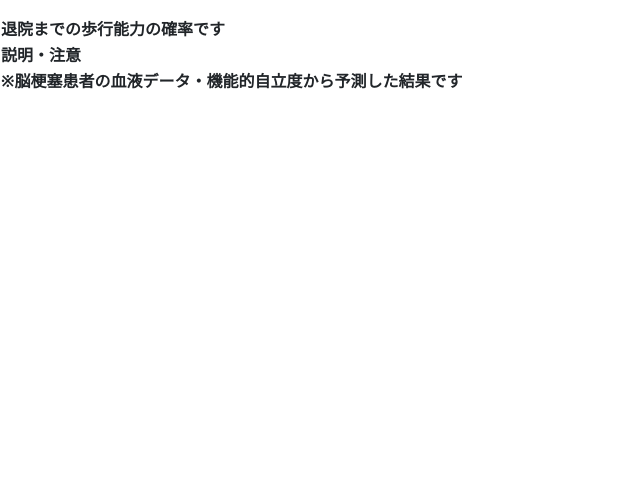
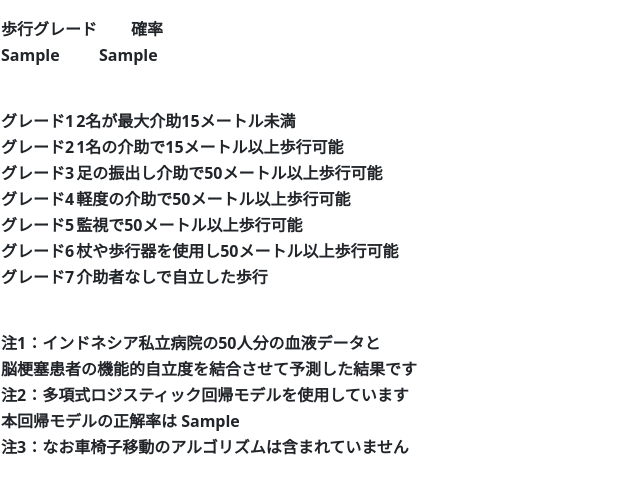
Before and after one commit to mmzznno/prodict-gait, a Flask app: template templates/submit.html in a window 1280 px wide. Shown: the part 90-584 px from the top of the page, without its empty margins (0-640 px from the left). Run offline with Flask 2, Linux system fonts and the light colour scheme; the template is opened without the code that fills it: most values are stand-ins (such as "Sample title", 1, 10 or a date in 2020); lists and menus that the app fills with data are empty.

Commit message:
6th commit

```diff
--- a/app.py
+++ b/app.py
@@ -1,12 +1,11 @@
 import pandas as pd
 import numpy as np
+import matplotlib.pyplot as plt
 from flask import Flask, render_template, request,redirect, url_for
 from sklearn.model_selection import train_test_split
-from sklearn.tree import DecisionTreeClassifier
 from sklearn.linear_model import LogisticRegression
 from sklearn.metrics import confusion_matrix, ConfusionMatrixDisplay
-from sklearn.tree import export_graphviz
-#from matplotlib.colors import ListedColormap
+from sklearn.metrics import accuracy_score
 
 app = Flask(__name__)
 
@@ -30,9 +29,6 @@ def index():
         message = "脳梗塞：退院前の歩行予測をするアプリです",
        )
      #1データのチェックをした方がいいか？
-     #2全データを入力していないと次の画面に進めないようにする
-
-
 
 #「/next」へアクセスがあった場合に、next.htmlを返す
 @app.route("/next", methods=['GET','POST'])
@@ -72,14 +68,20 @@ def next():
           }
       )
     #CSVファイルに退避　（計算部で使用）
-      #df.to_csv("/tmp/blood_data.csv",encoding='utf-8',index=False)
+      # ディレクトリがないとエラーになるため作成
+      #dir = Path
+      #direct = dir.mkdir(parents=True, exist_ok=True)
+
+
+      #df.to_csv('/tmp/blood_data.csv', encoding='utf-8',index=False)
+
       df.to_csv("blood_data.csv",encoding='utf-8',index=False)
 
       return redirect(url_for("next"))
 
     return render_template('next.html',
     title = "Gait Prodict",
-    message = "退院前の歩行予測をするアプリです 続き" ,)
+    message = "続き　退院前の歩行予測をするアプリです" ,)
 
 
 #「/back」へアクセスがあった場合に、index.htmlを返す
@@ -99,12 +101,12 @@ def sub():
 
   if request.method == "POST":
 
-      df_train = pd.read_csv("medical_data.csv",encoding='utf-8')
+      blood = pd.read_csv("blood_data.csv",encoding='utf-8')
+      #blood = pd.read_csv('/tmp/blood_data.csv', encoding='utf-8')
+      #print(blood.head())
+
+      df_train = pd.read_csv("medical_data.csv", encoding='utf-8')
       #print(df_train.head())
-
-      blood = pd.read_csv("blood_data.csv",encoding='utf-8')
-      #blood = pd.read_csv("/tmp/blood_data.csv",encoding='utf-8')
-      #print(blood.head())
 
     #追加・削除が発生する可能性があるため、1項目ずつ代入
       pati_id = blood.loc[:, ["pati_id"]]
@@ -164,12 +166,12 @@ def sub():
   df_gait = df_train.loc[:, ["GAIT"]]
   y  = df_gait
   y = y.dropna()
-  print(y.shape)
+  #print(y.shape)
 
   #訓練用とテストを分割する
   X_train, X_test, y_train, y_test = train_test_split(X, y, test_size=0.30, random_state=0)
 
-  print(len(X_train), len(X_test))
+  #print(len(X_train), len(X_test))
 
   model = LogisticRegression(penalty='none', max_iter=200)
   model.fit(X_train, y_train)
@@ -177,38 +179,84 @@ def sub():
   #精度の評価
   y_pred1 = model.predict(X_test)
   cm = confusion_matrix(y_test, y_pred1)
-  cl = model.classes_
-  disp = ConfusionMatrixDisplay(confusion_matrix=cm, display_labels= cl)
-  disp.plot()
+
+  #正解率
+  acc = (accuracy_score(y_test, y_pred1))
+
+  #パーセント表示
+  acc_w = acc * 100
+
+  text1 = "{:.1f}"
+  acc_dis_w = text1.format(acc_w)
+
+  acc_dis = str(acc_dis_w) + "%"
+
+  print("正解率")
+  print(acc_w)
+
 
   #入力データの予測
   df_test =df_test.drop(["GAIT"] , axis=1)
   df_test =df_test.drop(["pati_id"] , axis=1)
 
-  print(X.head())
-  print(df_test)
+  #print(X.head())
+  #print(df_test)
+
   df_test.to_csv("test_data.csv")
   y_pred = model.predict_proba(df_test)
+
   print(y_pred)
 
+  #リストに変換
+  y_list = np.array(y_pred)
 
+  y_list1 =  y_list[0]
+
+  print(len(y_list1))
+
+  #最大値の確率を取得
+  y_list_max =  max(y_list1)
+  print(y_list_max)
+
+  #最大値のINDEX
+  y_list_w = y_list1
+
+  max_index = np.argmax(y_list_w)
+
+  print(max_index)
+
+  #クラス数を取得
   cl = model.classes_
 
-  #クラス分類の表示　0を含めると1から7までの段階で8分類
-  #例）分類が「4」であれば歩行段階は「5」
 
   print(cl)
+  print(cl[max_index])
 
+  #歩行のグレードを取得
+  grade_dis = cl[max_index]
 
-  #グラフを作成
+  grade_dis = str(grade_dis)
 
-  #  return redirect(url_for("sub"))
+  #パーセント表示
+  proba = y_list_max * 100
 
+  text = "{:.1f}"
+  proba_dis_w = text.format(proba)
 
+  proba_dis = str(proba_dis_w) + "%"
+
+  #楯列から横列へ変換
+  print(proba_dis)
+
+     #return redirect(url_for("sub"))
   return render_template("submit.html",
-      title = "Gait Prodict 予測結果です",
-      message = "y_pred",
-      )
+
+      title = "Gait Prodict",
+      message = "あなたの退院前の歩行能力のグレード予測です" ,
+
+      data1 = grade_dis,
+      data2 = proba_dis,
+      data3 = acc_dis )
 
 if __name__ == "__main__":
 
--- a/plan_data.csv
+++ b/plan_data.csv
@@ -1,2 +1,2 @@
 SIDE,STAGE-A,STAGE-B,STAGE-C,EAT,VOID,DEFE,GAIT,UNDER,EXPREE
-1,2,2,2,3,4,4,3,4,4
+2,2,2,3,4,4,4,3,5,4
--- a/requirements.txt
+++ b/requirements.txt
@@ -1,5 +1,8 @@
 uwsgi==2.0.21
 flask==2.1.0
+google-cloud-storage
 gunicorn==20.1.0
 pandas == 1.3.5
 scikit-learn==1.0.2
+numpy ==1.21.6
+matplotlib ==3.5.3
--- a/templates/base.html
+++ b/templates/base.html
@@ -17,7 +17,7 @@
     {% block content %}{% endblock %}
 
     <div class="fixed-bottom fmx-0 bg-black bg-opacity-75 text-center text-white" >
-         <h5>@ 2022 Yuji Mizuno</h5>
+         <h5>© 2022  Yuji Mizuno</h5>
     </div>
 </body>
 
--- a/blood_data.csv
+++ b/templates/blood_data.csv
@@ -1,2 +1,2 @@
 pati_id,SEX,AGE,COUNT,ALB,AST,ALT,GTP,HBA1C,HEMO,CRP,CRE
-123,0,60,1,4.0,34,20,20,6.7,23,0.1,1.1
+2,0,60,1,3.9,20,30,40,6.1,15,0.1,1.1
--- a/templates/submit.html
+++ b/templates/submit.html
@@ -10,16 +10,91 @@
 {% block content %}
 <P>{{ message }}</p>
 <table>
+        <tr>
+        <th >歩行グレード</th>
+        <th>　　確率　</th>
+        </tr>
+        <tr>
+            <th>
+            {% for grade_dis  in data1 %}
+
+            {{ grade_dis }}
+
+            {% endfor %}
+            </th>
+
+            <th>
+            {% for proba_dis  in data2 %}
+
+            {{ proba_dis }}
+
+            {% endfor %}
+            </th>
+
+        </tr>
+</table>
+    <p>　</p>
+<table>
+        <tr>
+        <th >グレード1</th>
+        <th >2名が最大介助15メートル未満</th>
+        </tr>
+
+        <tr>
+        <th >グレード2</th>
+        <th >1名の介助で15メートル以上歩行可能</th>
+        </tr>
+        <tr>
+        <th >グレード3</th>
+        <th >足の振出し介助で50メートル以上歩行可能</th>
+        </tr>
+
+        <tr>
+        <th >グレード4</th>
+        <th >軽度の介助で50メートル以上歩行可能</th>
+        </tr>
+
+        <tr>
+        <th >グレード5</th>
+        <th >監視で50メートル以上歩行可能</th>
+        </tr>
+
+        <tr>
+        <th >グレード6</th>
+        <th >杖や歩行器を使用し50メートル以上歩行可能</th>
+        </tr>
+
+        <tr>
+        <th >グレード7</th>
+        <th >介助者なしで自立した歩行</th>
+        </tr>
+</table>
+<table>
+    <p>　</p>
     <tr>
-        <th>退院までの歩行能力の確率です</th>
-    <tr>
-        <th>説明・注意</th>
+        <th>注1：インドネシア私立病院の50人分の血液データと　　</th>
     </tr>
     <tr>
-        <th>※脳梗塞患者の血液データ・機能的自立度から予測した結果です</th>
+        <th>脳梗塞患者の機能的自立度を結合させて予測した結果です</th>
+    </tr>
+    <tr>
+        <th>注2：多項式ロジスティック回帰モデルを使用しています</th>
+    </tr>
+
+    <tr>
+        <th>本回帰モデルの正解率は
+
+            {% for acc_dis  in data3 %}
+
+            {{ acc_dis }}
+
+            {% endfor %}
+        </th>
+    </tr>
+    <tr>
+        <th>注3：なお車椅子移動のアルゴリズムは含まれていません</th>
     </tr>
 </table>
-</form>
 {% endblock  %}
 {% block footer %}
 {% endblock%}
--- /dev/null
+++ b/test_data.csv
@@ -0,0 +1,2 @@
+,SEX,AGE,COUNT,ALB,AST,ALT,GTP,HBA1C,HEMO,CRP,CRE,SIDE,STAGE-A,STAGE-B,STAGE-C,EAT,VOID,DEFE,UNDER,EXPREE
+0,0,57,1,4.1,20,30,40,5.6,17,0.1,1.1,2,2,2,3,4,4,4,5,4
```
Also changed, not shown: medical_data.csv (+20 -20 lines).
